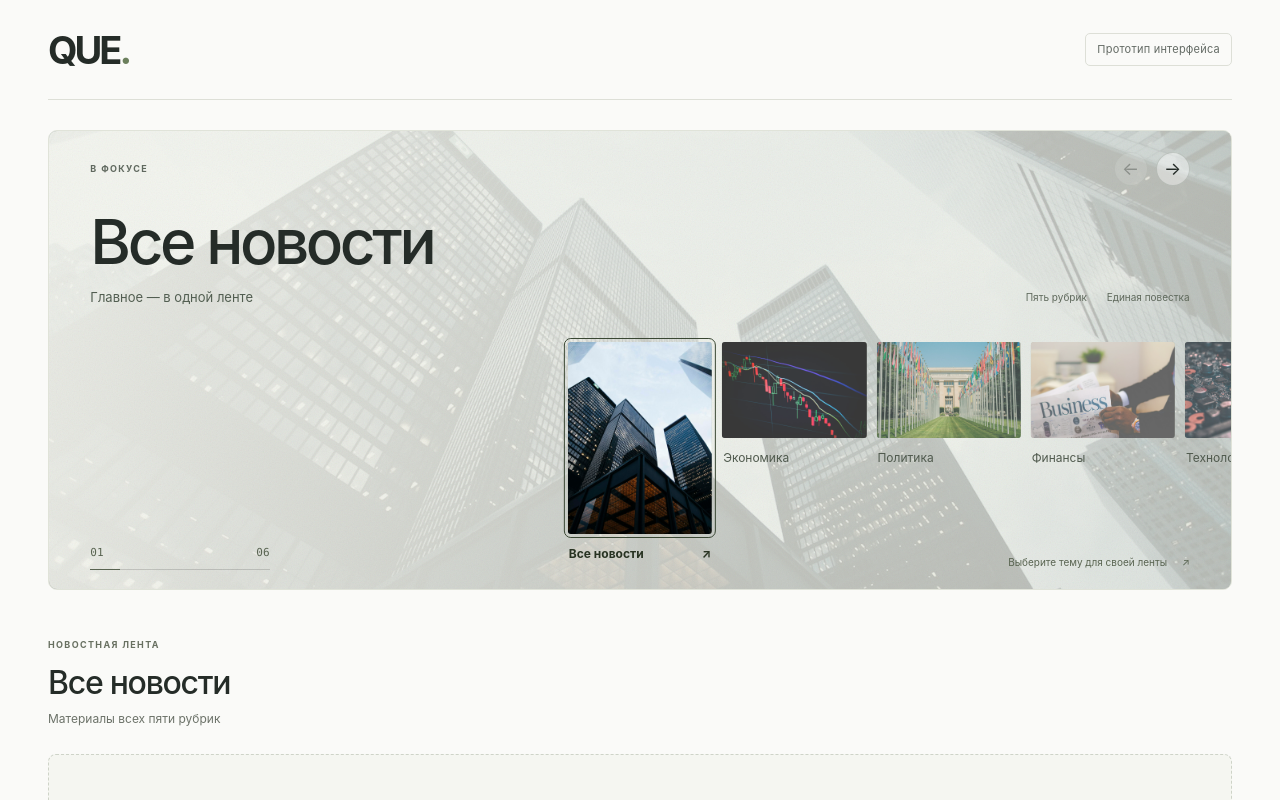
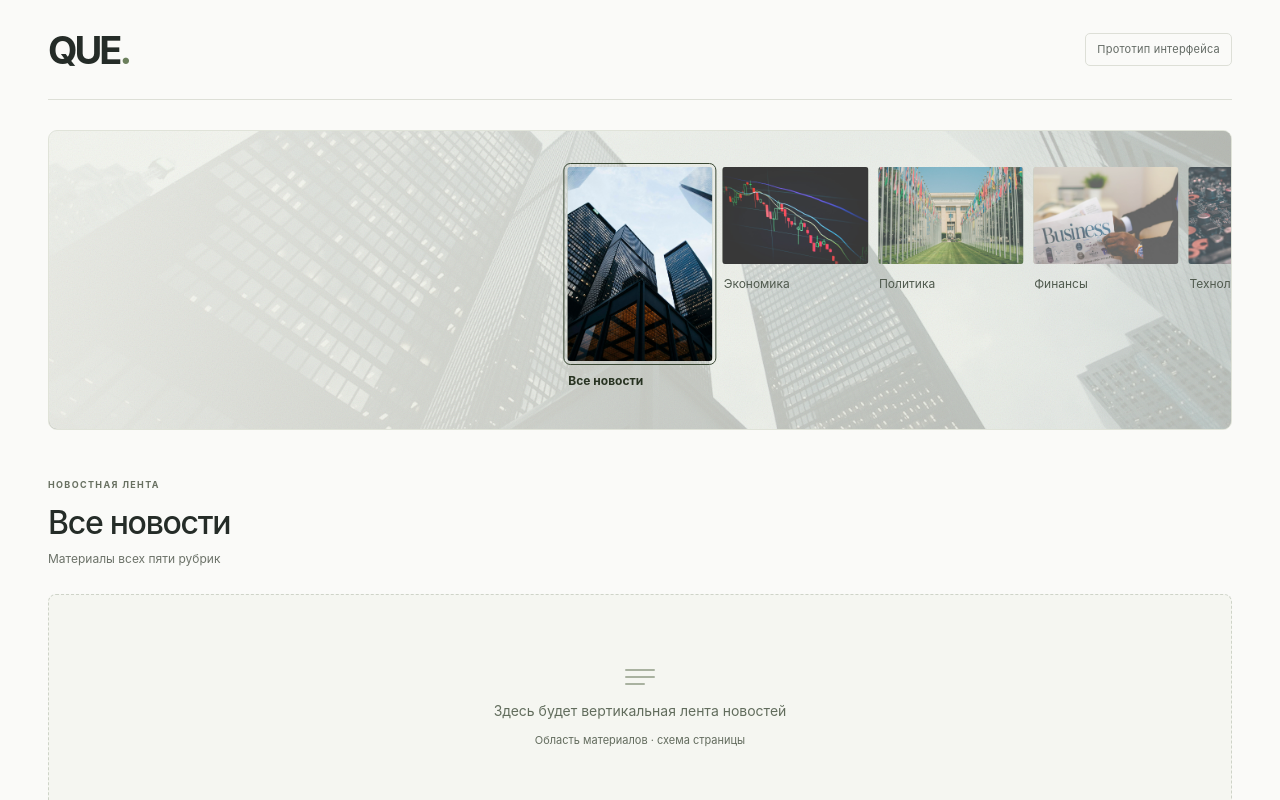
Before and after one commit to notglebatall/que, a React (Vite) app in the folder frontend/: page / in a window 1280 px wide. Shown: the top 800 px of the page. Built offline with nearby package versions, Linux system fonts and the light colour scheme.

Commit message:
fix: keep only category cards and their names in carousel

```diff
--- a/frontend/src/components/ui/hero-carousel.tsx
+++ b/frontend/src/components/ui/hero-carousel.tsx
@@ -17,7 +17,6 @@ export interface HeroCarouselItem {
   title: string
   image: string
   credit?: string
-  meta?: string[]
   accent?: string
 }
 
@@ -26,9 +25,6 @@ export interface HeroCarouselProps {
   index?: number
   defaultIndex?: number
   onIndexChange?: (index: number) => void
-  brand?: React.ReactNode
-  onBack?: () => void
-  onMenu?: () => void
   autoplay?: boolean
   autoplayDelay?: number
   className?: string
@@ -45,9 +41,6 @@ export function HeroCarousel({
   index: controlled,
   defaultIndex = 0,
   onIndexChange,
-  brand,
-  onBack,
-  onMenu,
   autoplay = false,
   autoplayDelay = 4000,
   className,
@@ -81,12 +74,11 @@ export function HeroCarousel({
     return () => observer.disconnect()
   }, [items.length])
 
-  const fullH = clamp(box.h * 0.42, 148, 228)
+  const fullH = clamp(box.h * 0.65, 148, 228)
   const halfH = fullH / 2
   const cardW = fullH * 0.75
   const gap = Math.max(10, Math.round(cardW * 0.065))
   const step = cardW + gap
-  const pad = clamp(box.w * 0.035, 24, 52)
   const xFor = React.useCallback(
     (i: number) => box.w / 2 - (i * step + cardW / 2),
     [box.w, step, cardW],
@@ -197,37 +189,7 @@ export function HeroCarousel({
         style={{ backgroundImage: GRAIN, backgroundSize: "180px 180px" }}
       />
 
-      <div className="hero-topline" style={{ left: pad, right: pad }}>
-        <span className="eyebrow">{brand ?? "В фокусе"}</span>
-        <div className="hero-controls">
-          {onBack && <button type="button" onClick={onBack}>Назад</button>}
-          {onMenu && <button type="button" onClick={onMenu}>Меню</button>}
-          <button type="button" className="arrow-button" aria-label="Предыдущая рубрика" onClick={() => go(index - 1)} disabled={index === 0}>
-            <span aria-hidden="true">←</span>
-          </button>
-          <button type="button" className="arrow-button" aria-label="Следующая рубрика" onClick={() => go(index + 1)} disabled={index === last}>
-            <span aria-hidden="true">→</span>
-          </button>
-        </div>
-      </div>
-
-      <div className="hero-heading" style={{ left: pad, right: pad }}>
-        <AnimatePresence mode="wait" initial={false}>
-          <motion.div
-            key={active.id ?? index}
-            initial={{ opacity: 0, y: reduced ? 0 : 10 }}
-            animate={{ opacity: 1, y: 0 }}
-            exit={{ opacity: 0, y: reduced ? 0 : -6 }}
-            transition={{ duration: reduced ? 0 : 0.18 }}
-          >
-            <h2>{active.title.split("\n").map((line, i) => <span className="block" key={i}>{line}</span>)}</h2>
-            {active.credit && <p>{active.credit}</p>}
-          </motion.div>
-        </AnimatePresence>
-        {active.meta?.length ? <div className="hero-meta">{active.meta.map((fact) => <span key={fact}>{fact}</span>)}</div> : null}
-      </div>
-
-      <div className="absolute inset-x-0" style={{ top: "46%", height: fullH + 32 }}>
+      <div className="absolute inset-x-0" style={{ top: "50%", marginTop: -(fullH + 32) / 2, height: fullH + 32 }}>
         <motion.div
           className="flex items-start"
           style={{ gap, x, cursor: dragging ? "grabbing" : "grab", touchAction: "pan-y" }}
@@ -268,29 +230,12 @@ export function HeroCarousel({
                 <img src={item.image} alt="" draggable={false} className="h-full w-full object-cover" style={{ objectPosition: "50% 40%" }} />
                 <motion.span aria-hidden="true" className="absolute inset-0 bg-white" animate={{ opacity: itemIndex === index ? 0 : 0.22 }} transition={spring} />
               </motion.div>
-              <span className="film-card-label">{item.title.replace(/\n/g, " ")}{itemIndex === index && <span aria-hidden="true">↗</span>}</span>
+              <span className="film-card-label">{item.title.replace(/\n/g, " ")}</span>
             </button>
           ))}
         </motion.div>
       </div>
 
-      <div className="hero-bottomline" style={{ left: pad, right: pad }}>
-        <div className="hero-progress">
-          <div className="flex justify-between font-mono text-[11px] tabular-nums">
-            <span>{String(index + 1).padStart(2, "0")}</span>
-            <span>{String(items.length).padStart(2, "0")}</span>
-          </div>
-          <div className="relative mt-2 h-px bg-black/15">
-            <motion.div
-              className="absolute inset-y-0 bg-current"
-              style={{ width: `${100 / items.length}%` }}
-              animate={{ left: `${(index / items.length) * 100}%` }}
-              transition={spring}
-            />
-          </div>
-        </div>
-        <span className="hero-interaction-hint">Выберите тему для своей ленты <span aria-hidden="true">↗</span></span>
-      </div>
     </div>
   )
 }
--- a/frontend/src/mocks/categories.ts
+++ b/frontend/src/mocks/categories.ts
@@ -7,7 +7,6 @@ export const categories: HeroCarouselItem[] = [
     title: "Все новости",
     image: "/images/overview.jpg",
     credit: "Главное — в одной ленте",
-    meta: ["Пять рубрик", "Единая повестка"],
     accent: "#dbe1d7",
   },
   {
@@ -15,7 +14,6 @@ export const categories: HeroCarouselItem[] = [
     title: "Экономика",
     image: "/images/economy.jpg",
     credit: "Рынки, показатели и тенденции",
-    meta: ["Деньги", "Котировки"],
     accent: "#dce5d5",
   },
   {
@@ -23,7 +21,6 @@ export const categories: HeroCarouselItem[] = [
     title: "Политика",
     image: "/images/politics.jpg",
     credit: "Решения и международная повестка",
-    meta: ["Страны", "События"],
     accent: "#dbe3ec",
   },
   {
@@ -31,7 +28,6 @@ export const categories: HeroCarouselItem[] = [
     title: "Финансы",
     image: "/images/finance.jpg",
     credit: "Банки, инвестиции и финансовая система",
-    meta: ["Капитал", "Инвестиции"],
     accent: "#e8e0ce",
   },
   {
@@ -39,7 +35,6 @@ export const categories: HeroCarouselItem[] = [
     title: "Технологии",
     image: "/images/technology.jpg",
     credit: "Идеи, которые меняют привычное",
-    meta: ["Инновации", "Цифровая среда"],
     accent: "#dfe1ed",
   },
   {
@@ -47,7 +42,6 @@ export const categories: HeroCarouselItem[] = [
     title: "Прочее",
     image: "/images/other.jpg",
     credit: "За пределами основных рубрик",
-    meta: ["Общество", "Кругозор"],
     accent: "#e9dfd6",
   },
 ]
--- a/frontend/src/styles/globals.css
+++ b/frontend/src/styles/globals.css
@@ -77,28 +77,14 @@ button:focus-visible, a:focus-visible, [tabindex]:focus-visible {
 .rubrics-section { padding-top: 30px; }
 .eyebrow { margin: 0; font-size: 10px; font-weight: 650; letter-spacing: 0.15em; text-transform: uppercase; }
 .hero-carousel { background: #e9ece4; border: 1px solid #e0e3d9; border-radius: 9px; }
-.category-hero { height: 460px; }
+.category-hero { height: 300px; }
 .hero-wash { background: linear-gradient(100deg, rgb(246 247 241 / 88%) 0%, rgb(246 247 241 / 50%) 60%, rgb(246 247 241 / 38%) 100%); }
-.hero-topline { position: absolute; top: 21px; display: flex; justify-content: space-between; align-items: center; }
-.hero-topline > .eyebrow { color: #60695f; font-size: 9px; }
-.hero-controls { display: flex; align-items: center; gap: 8px; }
-.arrow-button { display: grid; place-items: center; width: 34px; height: 34px; background: rgb(255 255 255 / 40%); border: 1px solid rgb(68 83 66 / 20%); border-radius: 50%; font-size: 18px; line-height: 1; transition: background 160ms; }
-.arrow-button:hover:not(:disabled) { background: #ffffffb3; }
-.arrow-button:disabled { opacity: 0.3; }
-.hero-heading { position: absolute; top: 78px; display: flex; align-items: flex-end; justify-content: space-between; gap: 24px; }
-.hero-heading h2 { margin: 0; font-size: clamp(36px, 5vw, 62px); font-weight: 500; line-height: 1.06; letter-spacing: -0.055em; }
-.hero-heading p { font-size: 13px; color: #525e51; margin: 13px 0 0; }
-.hero-meta { display: flex; gap: 20px; padding-bottom: 2px; font-size: 10px; color: #5f695c; }
 .film-card { border: 0; padding: 0; background: transparent; }
 .film-card-image { background: #c6cdbf; border-radius: 3px; }
 .film-card[aria-pressed="true"] .film-card-image { outline: 1px solid #394733; outline-offset: 3px; }
 .film-card-label { display: flex; align-items: center; justify-content: space-between; gap: 4px; margin-top: 11px; padding-inline: 1px; font-size: 12px; color: #505a4e; white-space: nowrap; }
 .film-card[aria-pressed="true"] .film-card-label { color: #283322; font-weight: 650; }
 .film-card:hover img { filter: brightness(1.05); }
-.hero-bottomline { position: absolute; bottom: 19px; display: flex; align-items: flex-end; justify-content: space-between; gap: 20px; color: #596451; }
-.hero-progress { width: clamp(70px, 14vw, 180px); }
-.hero-interaction-hint { font-size: 10px; }
-.hero-interaction-hint > span { margin-left: 12px; }
 .news-section { padding-top: 48px; padding-bottom: 64px; scroll-margin-top: 24px; }
 .feed-header { display: flex; align-items: center; justify-content: space-between; gap: 20px; margin-bottom: 26px; }
 .feed-header .eyebrow { color: #687061; font-size: 9px; }
@@ -116,15 +102,13 @@ button:focus-visible, a:focus-visible, [tabindex]:focus-visible {
 .site-footer { display: flex; justify-content: space-between; gap: 18px; padding-block: 22px 32px; border-top: 1px solid var(--border); font-size: 10px; color: #6b7266; line-height: 1.5; }
 
 @media (min-width: 1600px) {
-  .category-hero { height: 500px; }
-  .hero-heading { top: 91px; }
+  .category-hero { height: 320px; }
 }
 
 @media (max-width: 900px) {
   .page-width { width: calc(100% - 48px); }
   .site-header { min-height: 84px; }
-  .hero-meta { display: none; }
-  .category-hero { height: 430px; }
+  .category-hero { height: 280px; }
 }
 
 @media (max-width: 560px) {
@@ -133,14 +117,7 @@ button:focus-visible, a:focus-visible, [tabindex]:focus-visible {
   .wordmark { font-size: 32px; letter-spacing: -2.5px; }
   .prototype-badge { font-size: 9px; padding: 5px 7px; max-width: 98px; line-height: 1.4; }
   .rubrics-section { padding-top: 24px; }
-  .category-hero { height: 400px; }
-  .hero-heading { top: 81px; }
-  .hero-heading h2 { font-size: 38px; }
-  .hero-heading p { font-size: 11px; margin-top: 10px; line-height: 1.5; max-width: 240px; }
-  .hero-topline { top: 18px; }
-  .hero-interaction-hint { display: none; }
-  .hero-bottomline { bottom: 20px; }
-  .hero-progress { width: 48px; }
+  .category-hero { height: 260px; }
   .film-card-label { font-size: 11px; }
   .news-section { padding-top: 34px; padding-bottom: 40px; }
   .feed-header h2 { font-size: 28px; }
```
Also changed, not shown: 1 other file (tests, documents, lock files or other folders).
